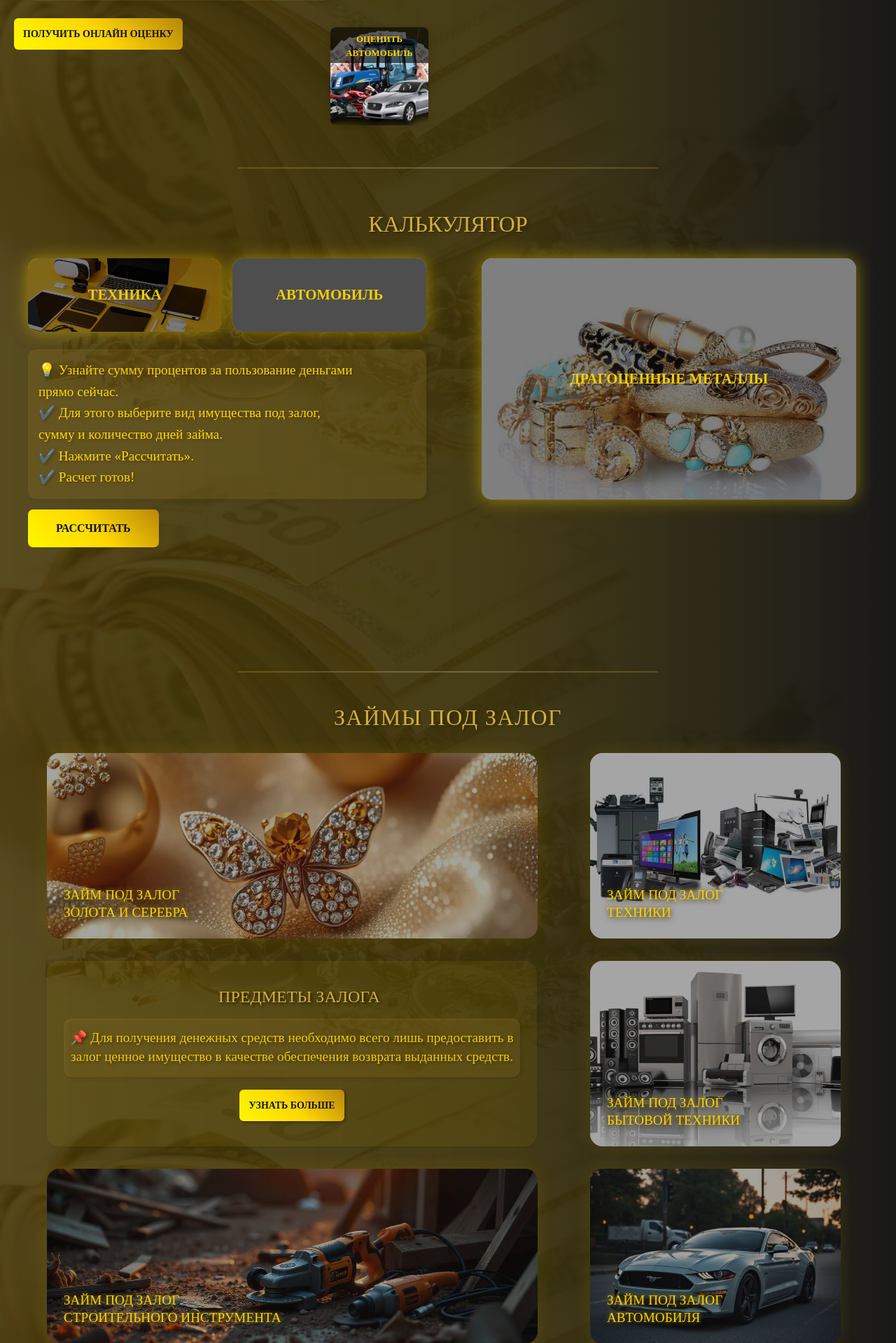
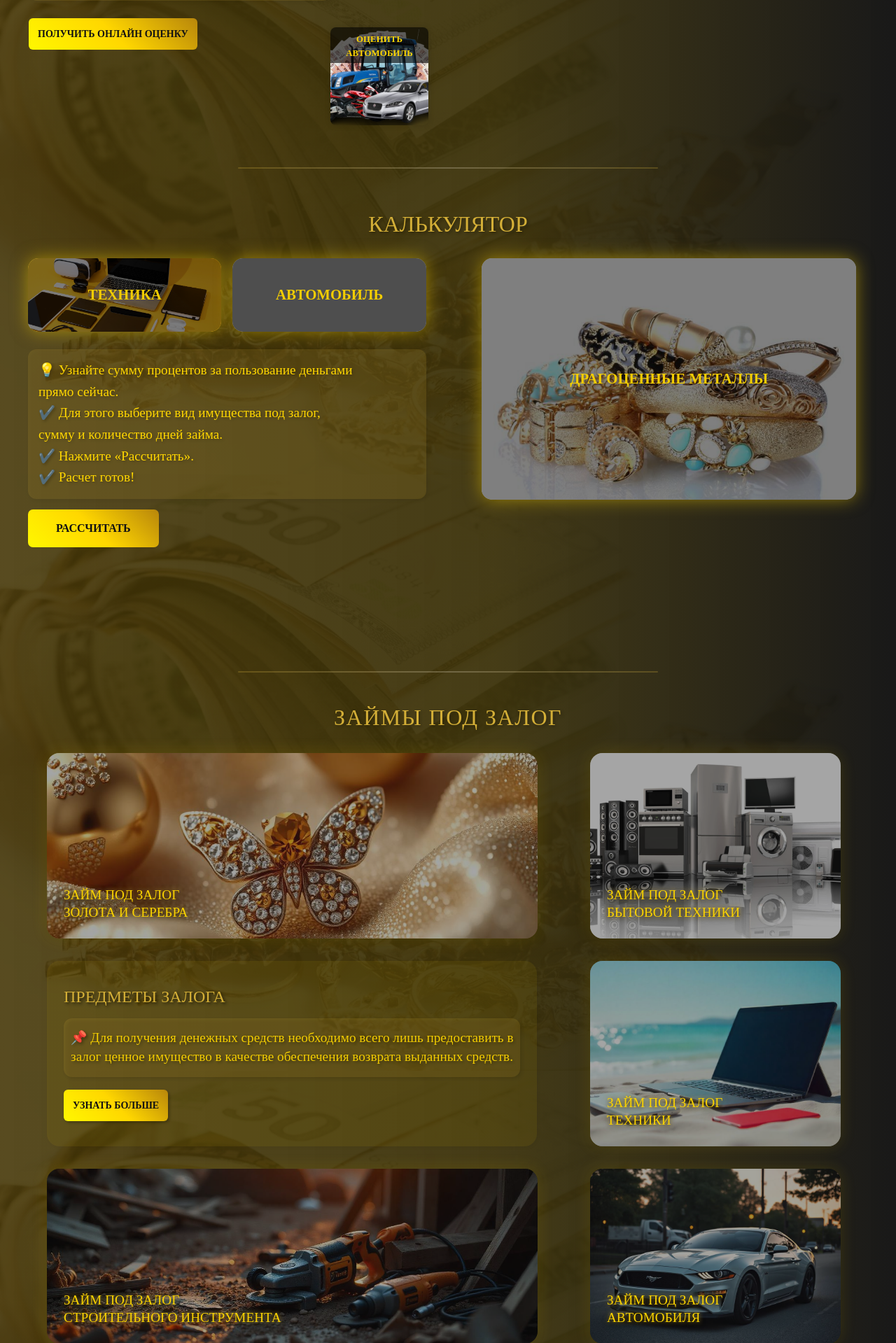
Before and after one commit to TumashenkaAliaksandr/lomabard_lbk, a Django app: page / in a window 1280 px wide. Shown: the part 2809-4728 px from the top of the page at 70% size. Run offline with Django 5.2, Linux system fonts and the light colour scheme; data that the repository does not hold is empty; grey boxes are pictures that could not be loaded.

Commit message:
added new styles for zalog section

```diff
--- a/webapp/static/webapp/css/main.css
+++ b/webapp/static/webapp/css/main.css
@@ -1730,6 +1730,13 @@ body.light-theme .tab-button {
     /*margin-right: 20px;*/
 }
 
+.section-text-zalog {
+    max-width: 700px; /* увеличил ширину для баланса с большими квадратами */
+    flex: 1 1 400px; /* позволяет тексту занимать место, но с минимальной шириной */
+    color: #d4af37; /* цвет текста */
+    /*margin-right: 20px;*/
+}
+
 body.light-theme .section-text {
     max-width: 700px; /* увеличил ширину для баланса с большими квадратами */
     flex: 1 1 600px; /* позволяет тексту занимать место, но с минимальной шириной */
@@ -1743,6 +1750,28 @@ body.light-theme .section-text {
     filter: drop-shadow(2px 2px 2px rgba(0, 0, 0, 0.4));
     text-transform: uppercase;
     margin-left: 21px;
+}
+
+.section-text-zalog .h2 {
+    font-size: 2rem; /* чуть крупнее заголовок */
+    margin-bottom: 15px;
+    filter: drop-shadow(2px 2px 2px rgba(0, 0, 0, 0.4));
+    text-transform: uppercase;
+    margin-left: 0;
+}
+
+.section-text-zalog .section-p {
+    background: rgba(212, 175, 55, 0.15);
+    padding: 15px;
+    border-radius: 12px;
+    font-size: 1.2rem;
+    color: rgb(255 215 0);
+    margin-top: 0;
+    margin-bottom: 15px;
+    font-weight: 500;
+    filter: drop-shadow(2px 2px 2px rgba(0, 0, 0, 0.4));
+    width: 90%;
+    /*margin-left: 21px;*/
 }
 
 body.light-theme .section-text .h2 {
@@ -1815,13 +1844,34 @@ body.light-theme .section-text .section-p {
     padding: 12px 13px; /* увеличены отступы для кнопки */
     text-decoration: none;
     transition: background-color 0.3s ease;
-    /*margin-left: 21px;*/
+    margin-left: 21px;
     font-size: 14px;
     text-transform: uppercase;
 }
 
 .BtnBlue:hover,
 .BtnBlue:focus {
+    background: linear-gradient(45deg, #fff700, #ffec8b, #b28f20);
+    box-shadow: 0 0 25px #fff700, 0 0 50px #ffd700;
+    color: darkgoldenrod;
+}
+
+.Btnyellow {
+    background: linear-gradient(45deg, #fff700, #ffd700, #b8860b);
+    color: #121212;
+    font-weight: 700;
+    border-radius: 6px;
+    box-shadow: 0 0 1px #ffd700, 0 0 7px #fff700;
+    display: inline-block;
+    padding: 12px 13px; /* увеличены отступы для кнопки */
+    text-decoration: none;
+    transition: background-color 0.3s ease;
+    font-size: 14px;
+    text-transform: uppercase;
+}
+
+.Btnyellow:hover,
+.Btnyellow:focus {
     background: linear-gradient(45deg, #fff700, #ffec8b, #b28f20);
     box-shadow: 0 0 25px #fff700, 0 0 50px #ffd700;
     color: darkgoldenrod;
@@ -2390,14 +2440,27 @@ body.light-theme .cardGlass-two p.h3 {
     padding: 32px 24px;
     display: flex;
     flex-direction: column;
-    align-items: center;
+    align-items: start;
     justify-content: center;
     min-height: 210px;
     /*box-shadow: 0 0 12px rgba(243, 205, 1, 0.10);*/
     filter: drop-shadow(2px 2px 2px rgba(0, 0, 0, 0.4));
 }
 
-.Section10CollateralItems .section-text .h2 {
+.Section10CollateralItems .section-text-zalog {
+    background: rgba(243, 205, 1, 0.08);
+    border-radius: 18px;
+    padding: 32px 24px;
+    display: flex;
+    flex-direction: column;
+    align-items: start;
+    justify-content: center;
+    min-height: 210px;
+    /*box-shadow: 0 0 12px rgba(243, 205, 1, 0.10);*/
+    filter: drop-shadow(2px 2px 2px rgba(0, 0, 0, 0.4));
+}
+
+.Section10CollateralItems .section-text-zalog .h2 {
     color: #d4af37;
     font-size: 1.5rem;
     margin-bottom: 16px;
@@ -2405,7 +2468,7 @@ body.light-theme .cardGlass-two p.h3 {
     font-weight: 500;
 }
 
-.Section10CollateralItems .section-text .section-p {
+.Section10CollateralItems .section-text-zalog .section-p {
     color: #f3cd01;
     font-size: 1.2rem;
     text-align: center;
@@ -2418,6 +2481,27 @@ body.light-theme .cardGlass-two p.h3 {
     padding-top: 15px;
 }
 
+.Section10CollateralItems .section-text .h2 {
+    color: #d4af37;
+    font-size: 1.5rem;
+    margin-bottom: 16px;
+    text-align: center;
+    font-weight: 500;
+}
+
+.Section10CollateralItems .section-text .section-p {
+    color: #f3cd01;
+    font-size: 1.2rem;
+    text-align: center;
+    margin-bottom: 18px;
+    line-height: 1.4;
+    width: 100%;
+    margin-left: 0;
+    padding: 7px;
+    padding-bottom: 15px;
+    padding-top: 15px;
+}
+
 
 /* Футер */
 .footer {
--- a/webapp/templates/webapp/index.html
+++ b/webapp/templates/webapp/index.html
@@ -239,25 +239,25 @@
                     <div class="col col-md-4 item-second">
                         <a href="/tekhnika-pod-zalog/">
                             <div class="blur-card parallax-cards"
-                                 style="background-image: url('{% static 'webapp/img/lbk_electronics.jpg' %}');">
-                                <p>Займ под залог<br>техники</p>
+                                 style="background-image: url('{% static 'webapp/img/lbk_technics.png' %}');">
+                                <p>Займ под залог<br>бытовой техники</p>
                                 <div class="darkBlur"></div>
                             </div>
                         </a>
                     </div>
-                    <div class="col col-md-4 section-text item-third">
+                    <div class="col col-md-4 section-text-zalog item-third">
                         <p class="h2">Предметы залога</p>
                         <p class="section-p">
                             📌 Для получения денежных средств необходимо всего лишь предоставить в залог ценное имущество в
                             качестве обеспечения возврата выданных средств.
                         </p>
-                        <a href="/zajmy-pod-zalog/" class="BtnBlue btn">Узнать больше</a>
+                        <a href="/zajmy-pod-zalog/" class="Btnyellow btn">Узнать больше</a>
                     </div>
                     <div class="col col-md-4 item-fourth">
                         <a href="/bytovaya-tekhnika-pod-zalog/">
                             <div class="blur-card parallax-cards"
-                                 style="background-image: url('{% static 'webapp/img/lbk_technics.png' %}');">
-                                <p>Займ под залог<br>бытовой техники</p>
+                                style="background-image: url('{% static 'webapp/img/lbk_phones_tech.jpeg' %}');">
+                                <p>Займ под залог<br>техники</p>
                                 <div class="darkBlur"></div>
                             </div>
                         </a>
```
Also changed, not shown: webapp/static/webapp/img/lbk_phones_tech.jpeg (added), webapp/static/webapp/img/lbk_tech.jpeg (added), webapp/static/webapp/img/lbk_tech.jpg (added).
